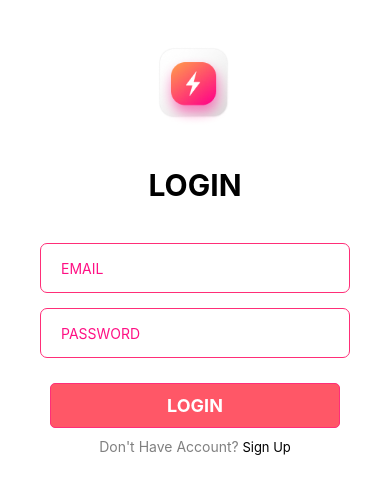
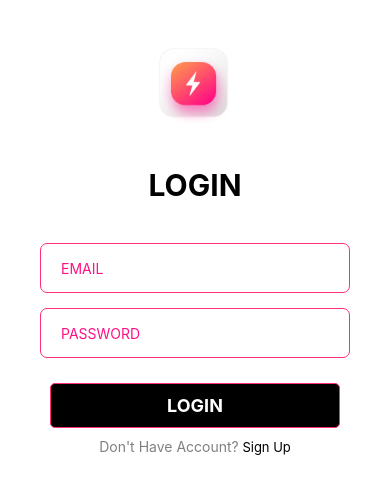
Before and after one commit to Indrajiths4/Energy-Monitor, a React Native app in the folder Curently/: screen /Login in a window 390 px wide. Shown: the part 103-596 px from the top of the page. Built offline with nearby package versions, Linux system fonts and the light colour scheme.

Commit message:
logincolor

```diff
--- a/Curently/Screens/Login.js
+++ b/Curently/Screens/Login.js
@@ -78,7 +78,7 @@ const Login = () => {
         >
           <Text style={[styles.buttonText, { color: 'white' }]} >Sign up</Text>
         </Pressable> : <Pressable
-          style={[styles.button, { backgroundColor: '#FF5767' }]}
+          style={[styles.button, { backgroundColor: 'black' }]}
           onPress={handleLogin}
         >
           <Text style={[styles.buttonText, { color: 'white' }]} >LOGIN</Text>
```
